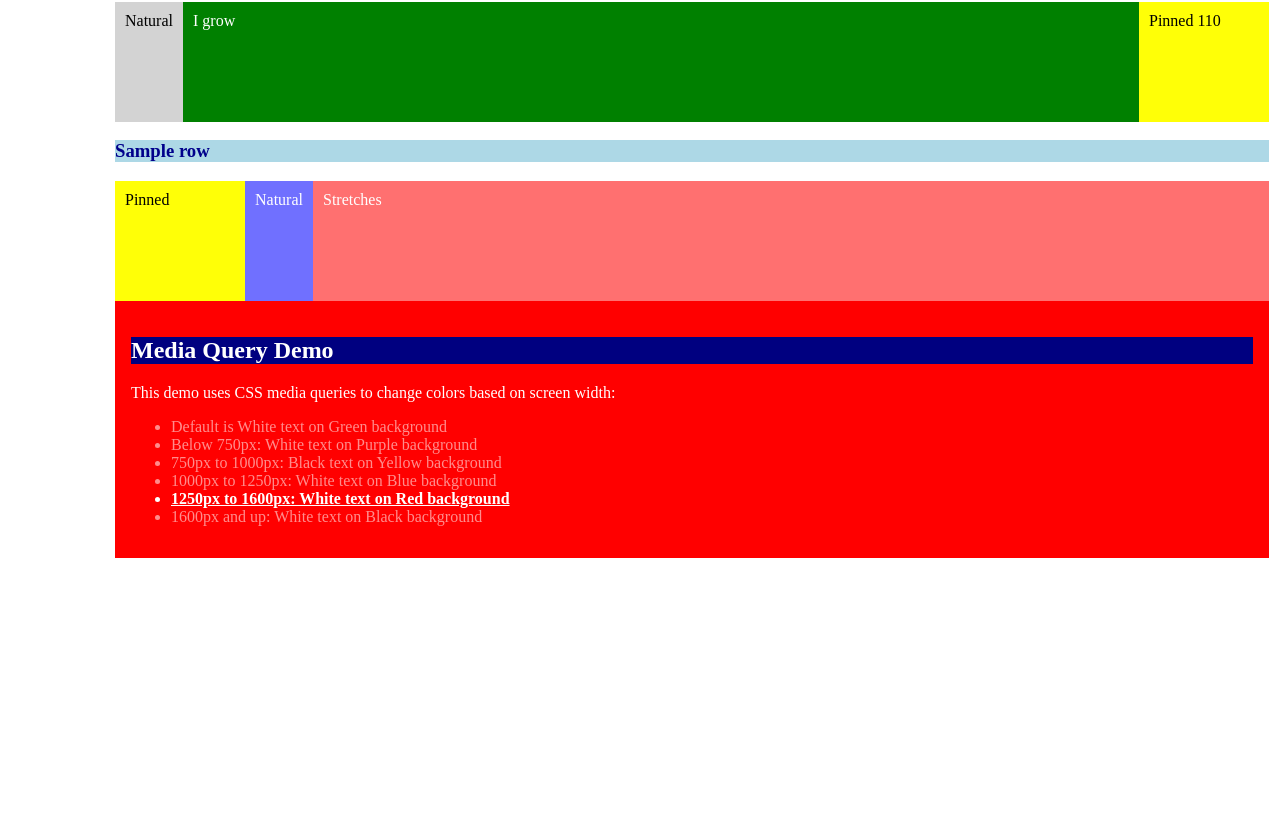
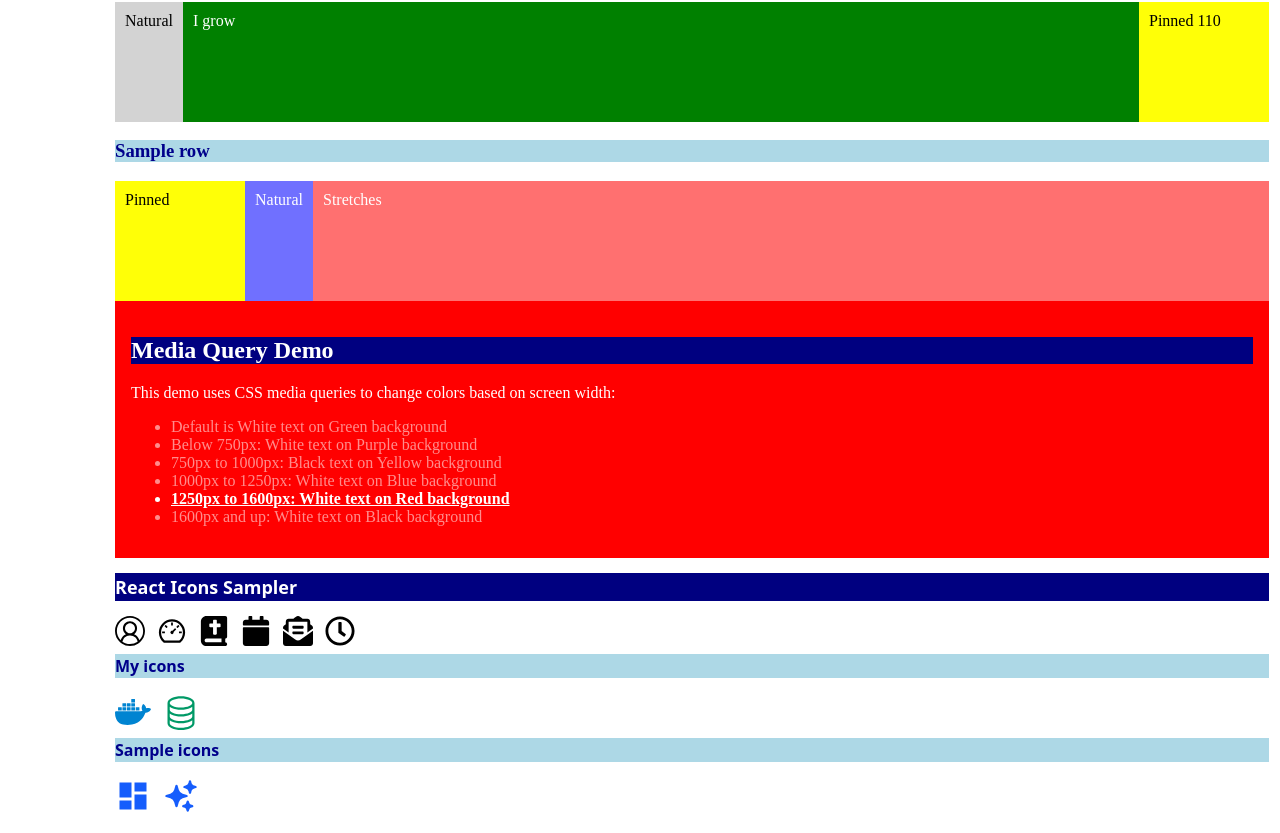
Before and after one commit to Hamzarazi/webdev-client, a Next.js app: page /labs/lab2 in a window 1280 px wide. Shown: the part 8442-9275 px from the top of the page. Before the commit the page ends 9011 px from the top, so only its background shows below. Built offline with nearby package versions, Linux system fonts and the light colour scheme.

Commit message:
A2: React Icons sampler

```diff
--- /dev/null
+++ b/app/labs/lab2/ReactIconsSampler.tsx
@@ -0,0 +1,34 @@
+import "@/app/labs/lab2/tailwind/utilities.css";
+import { FaCalendar, FaEnvelopeOpenText, FaRegClock } from "react-icons/fa";
+import { AiOutlineDashboard } from "react-icons/ai";
+import { FaBookBible } from "react-icons/fa6";
+import { VscAccount } from "react-icons/vsc";
+import { SiDocker } from "react-icons/si";
+import { BsDatabase } from "react-icons/bs";
+import { MdDashboard } from "react-icons/md";
+import { HiSparkles } from "react-icons/hi2";
+export default function ReactIconsSampler() {
+  return (
+    <div id="wd-react-icons-sampler" className="mb-4 font-sans">
+      <h2 className="text-lg font-semibold">React Icons Sampler</h2>
+      <div className="flex gap-3 text-3xl">
+        <VscAccount />
+        <AiOutlineDashboard />
+        <FaBookBible />
+        <FaCalendar />
+        <FaEnvelopeOpenText />
+        <FaRegClock />
+      </div>
+      <h3 className="mt-2 text-base font-semibold">My icons</h3>
+      <div className="flex gap-3">
+        <SiDocker className="text-4xl text-sky-600" title="Docker" />
+        <BsDatabase className="text-4xl text-emerald-600" title="Database" />
+      </div>
+      <h3 className="mt-2 text-base font-semibold">Sample icons</h3>
+      <div id="wd-ai-icons" className="flex gap-3">
+        <MdDashboard className="text-4xl text-blue-600" />
+        <HiSparkles className="text-4xl text-blue-600" />
+      </div>
+    </div>
+  );
+}
--- a/app/labs/lab2/page.tsx
+++ b/app/labs/lab2/page.tsx
@@ -14,6 +14,7 @@ import Float from "./Float";
 import GridLayout from "./GridLayout";
 import Flex from "./Flex";
 import MediaQueriesDemo from "./MediaQueriesDemo";
+import ReactIconsSampler from "./ReactIconsSampler";
 export default function Lab2() {
   return (
     <div id="wd-lab2">
@@ -139,6 +140,7 @@ export default function Lab2() {
       <GridLayout />
       <Flex />
       <MediaQueriesDemo />
+      <ReactIconsSampler />
     </div>
   );
 }
--- /dev/null
+++ b/app/labs/lab2/tailwind/utilities.css
@@ -0,0 +1,3 @@
+/* Theme + utilities without Preflight, for the Labs */
+@import "tailwindcss/theme" layer(theme);
+@import "tailwindcss/utilities" layer(utilities);
```
